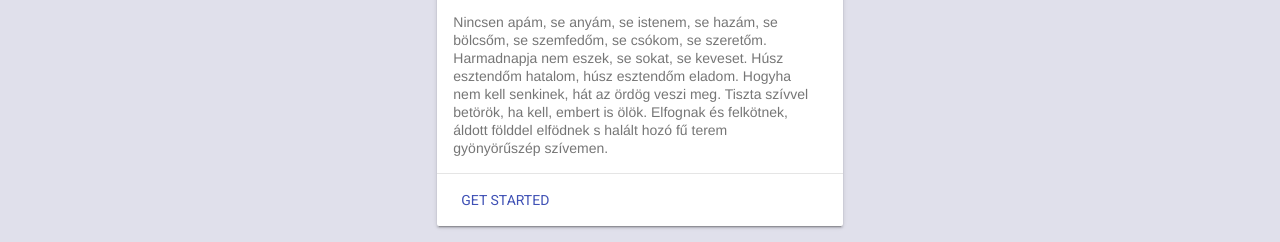
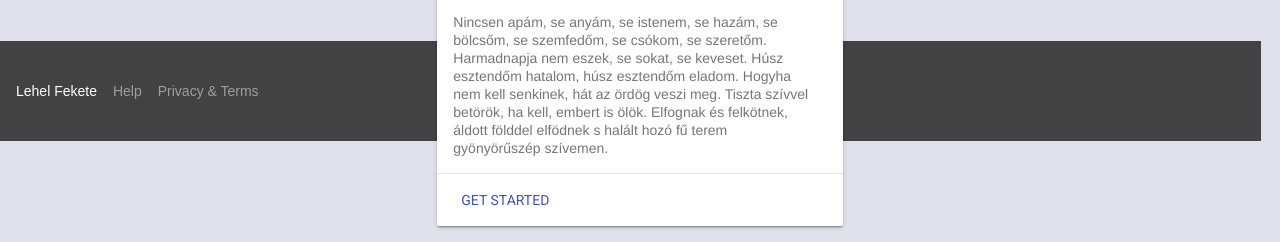
Before and after one commit to lehelfekete/lehelfekete.github.io, a website: page index.html in a window 1280 px wide. Shown: the part 659-901 px from the top of the page. Drawn offline with Linux system fonts and the light colour scheme.

Commit message:
added footer

```diff
--- a/CSS/Style.css
+++ b/CSS/Style.css
@@ -1,13 +1,26 @@
 .demo-layout-transparent {
   background: url('../Pics/IMG_0325.JPG') center / cover;/* Navigation menu picture */
 }
+
 body{
     background-color:#e0e0eb;/* Slightly grey so that it shows contrast with cards */
 }
+
 .mdl-layout__content{
     height:400px; /* This si where the height of the navigation menu is added*/
 }
 
+footer{
+    position:absolute;
+    bottom:0px;
+    left:0px;
+    right:0px;
+    color:black;
+    font-family:arial;
+    border:0px;
+    margin:0px;
+    width:96%;
+}
 
 .demo-layout-transparent .mdl-layout__header,
 .demo-layout-transparent .mdl-layout__drawer-button {
--- a/index.html
+++ b/index.html
@@ -95,5 +95,15 @@
     </div>
 
 
+    <footer class="mdl-mini-footer" style="bottom:0px">
+      <div class="mdl-mini-footer__left-section">
+      <div class="mdl-logo">Lehel Fekete</div>
+        <ul class="mdl-mini-footer__link-list">
+          <li><a href="#">Help</a></li>
+          <li><a href="#">Privacy & Terms</a></li>
+        </ul>
+      </div>
+    </footer>
+
   </body>
 </html>
```
